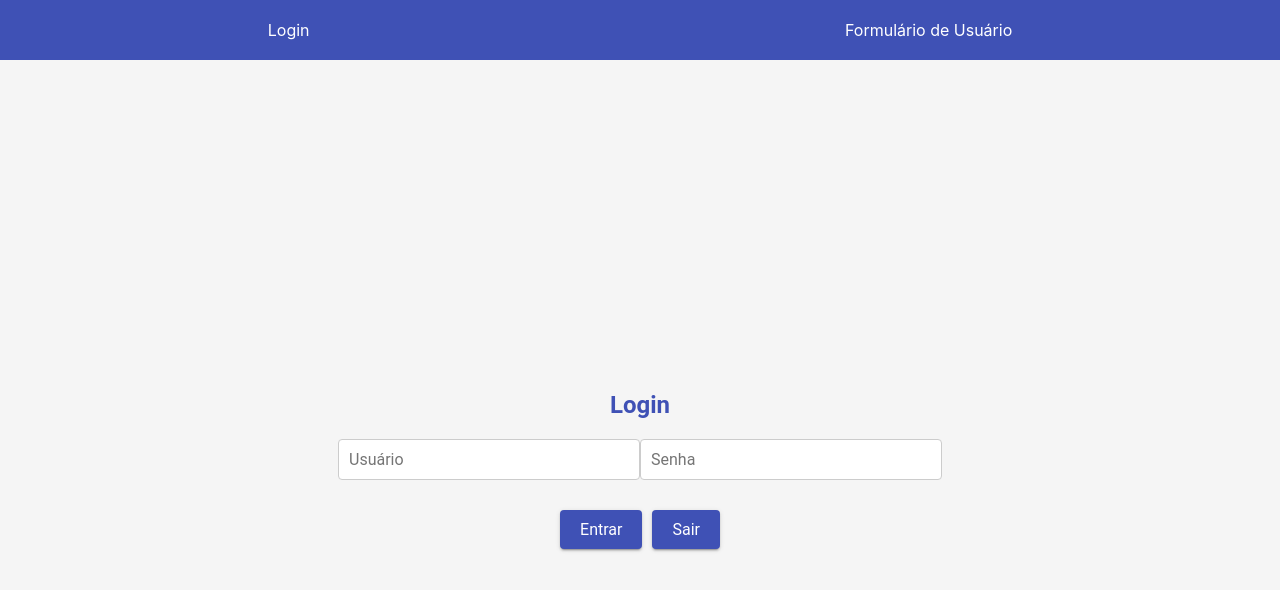
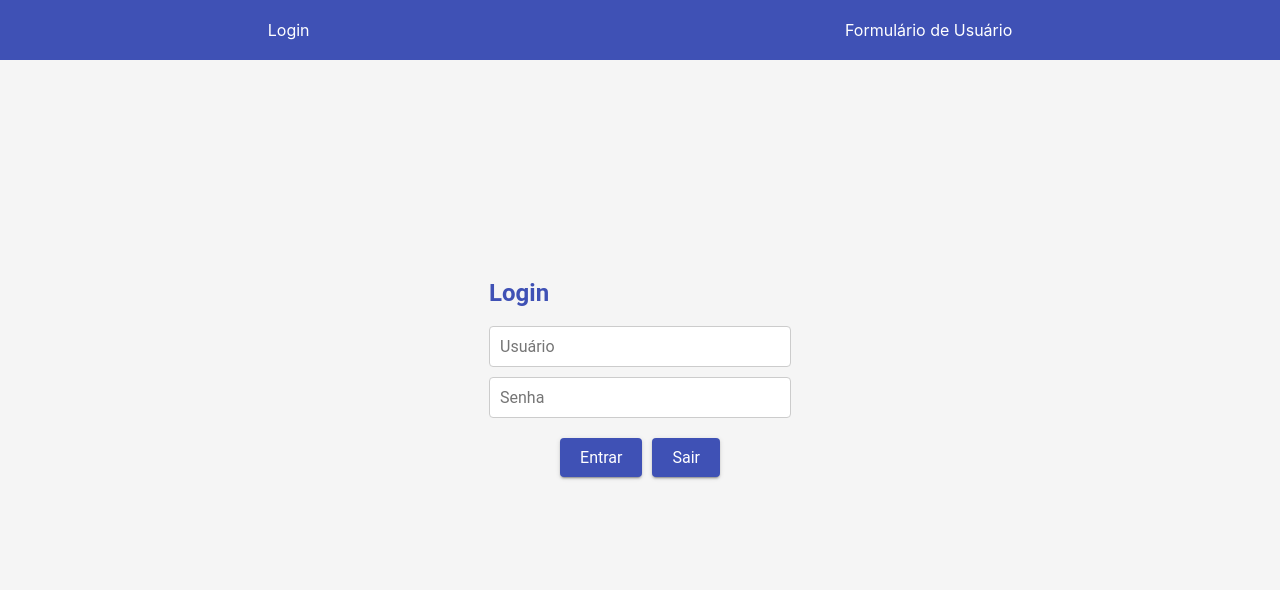
Before and after one commit to feittosaa/trabalho-prj, a React (Create React App) app: page /login in a window 1280 px wide. Shown: the top 590 px of the page. Built offline with nearby package versions, Linux system fonts and the light colour scheme.

Commit message:
Melhora tela de login

```diff
--- a/src/App.js
+++ b/src/App.js
@@ -112,6 +112,7 @@ const LoadingScreen = styled.div`
 `;
 
 const HeaderContainer = styled.header`
+  height: 5vh;
   display: flex;
   justify-content: space-around;
   align-items: center;
--- a/src/pages/login.js
+++ b/src/pages/login.js
@@ -68,8 +68,8 @@ const Login = () => {
 
   return (
     <Container>
-      <Title>Login</Title>
       <InputContainer onSubmit={handleLogin}>
+        <Title>Login</Title>
         <Input
           type="text"
           placeholder="Usuário"
@@ -98,18 +98,21 @@ const Container = styled.div`
   flex-direction: column;
   align-items: center;
   justify-content: center;
-  height: 100vh;
+  height: 95vh;
   background-color: #f5f5f5;
 `;
 
 const Title = styled.h2`
-  margin-bottom: 20px;
   font-family: 'Roboto', sans-serif;
   color: #3f51b5;
 `;
 
 const InputContainer = styled.div`
-  margin-bottom: 20px;
+  margin-top: -18vh;
+  margin-bottom: 10px;
+  display: flex;
+  justify-content: center;
+  flex-direction: column;
 `;
 
 const Input = styled.input`
```
